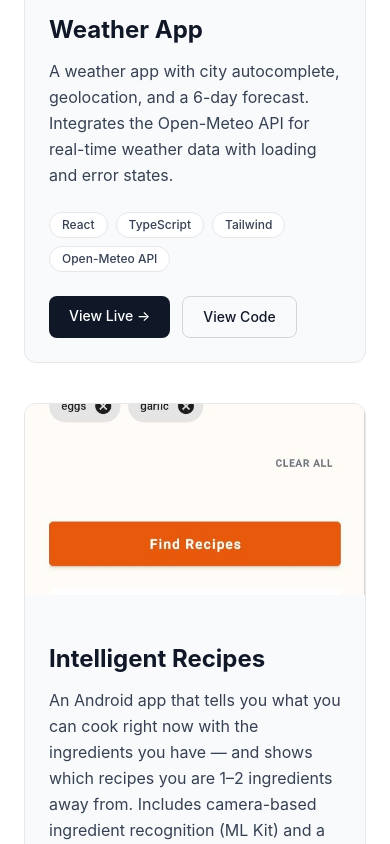
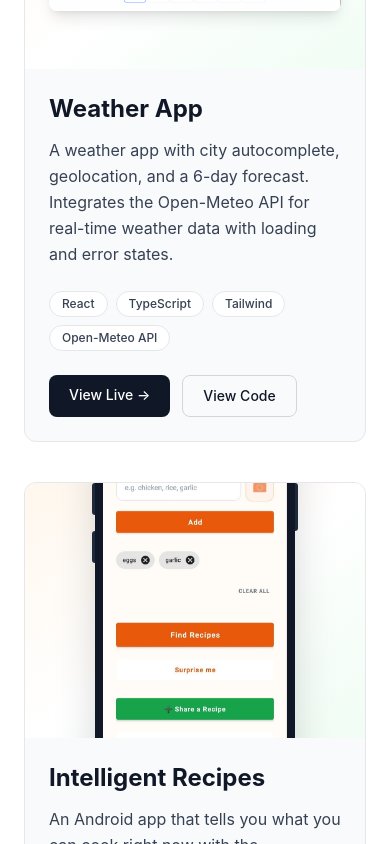
Before and after one commit to nkorofimakgato-blip/portfolio, a React (Vite) app: page / in a window 390 px wide. Shown: the part 3016-3860 px from the top of the page. Built offline with nearby package versions, Linux system fonts and the light colour scheme.

Commit message:
feat: add Intelligent Recipes with phone mockup to portfolio

```diff
--- a/src/components/Projects.tsx
+++ b/src/components/Projects.tsx
@@ -5,6 +5,7 @@ interface Project {
   tech: string[]
   liveUrl?: string
   codeUrl?: string
+  isPhone?: boolean
 }
 
 const projects: Project[] = [
@@ -33,8 +34,40 @@ const projects: Project[] = [
     image: '/projects/intelligent-recipes-1.png',
     tech: ['Android', 'Java', 'Firebase', 'ML Kit', 'CameraX'],
     codeUrl: 'https://github.com/nkorofimakgato-blip/intelligent-recipes',
+    isPhone: true,
   },
 ]
+
+function PhoneFrame({ src, alt }: { src: string; alt: string }) {
+  return (
+    <div className="relative mx-auto" style={{ width: '200px' }}>
+      {/* Phone body */}
+      <div className="relative bg-gray-900 rounded-[2.5rem] p-2 shadow-2xl">
+        {/* Notch */}
+        <div className="absolute top-2 left-1/2 -translate-x-1/2 w-20 h-5 bg-gray-900 rounded-b-2xl z-10" />
+
+        {/* Screen */}
+        <div className="bg-gray-900 rounded-[2rem] overflow-hidden">
+          <img
+            src={src}
+            alt={alt}
+            className="w-full h-auto block"
+            onError={(e) => {
+              const img = e.target as HTMLImageElement
+              img.style.display = 'none'
+            }}
+          />
+        </div>
+
+        {/* Side button */}
+        <div className="absolute top-20 -right-[3px] w-[3px] h-12 bg-gray-800 rounded-r" />
+        {/* Volume buttons */}
+        <div className="absolute top-20 -left-[3px] w-[3px] h-8 bg-gray-800 rounded-l" />
+        <div className="absolute top-32 -left-[3px] w-[3px] h-8 bg-gray-800 rounded-l" />
+      </div>
+    </div>
+  )
+}
 
 function Projects() {
   return (
@@ -50,18 +83,23 @@ function Projects() {
           {projects.map((project) => (
             <article
               key={project.title}
-              className="grid md:grid-cols-2 gap-6 border border-gray-200 rounded-xl overflow-hidden bg-gray-50"
+              className="grid md:grid-cols-2 gap-0 border border-gray-200 rounded-xl overflow-hidden bg-gray-50"
             >
-              <div className="aspect-video md:aspect-auto md:h-full bg-gray-100 overflow-hidden">
+              {/* Image panel */}
+              <div className="aspect-[4/3] bg-gradient-to-br from-orange-50 via-white to-green-50 flex items-center justify-center p-6 overflow-hidden">
+                {project.isPhone ? (
+                  <PhoneFrame src={project.image} alt={`${project.title} screenshot`} />
+                ) : (
                   <img
                     src={project.image}
                     alt={`${project.title} screenshot`}
-                  className="w-full h-full object-cover"
+                    className="max-w-full max-h-full object-contain rounded-lg shadow-lg"
                     onError={(e) => {
                       const img = e.target as HTMLImageElement
                       img.style.display = 'none'
                     }}
                   />
+                )}
               </div>
 
               <div className="p-6 sm:p-8 flex flex-col">
```
Lines whose indentation alone changed are shown as unchanged.
